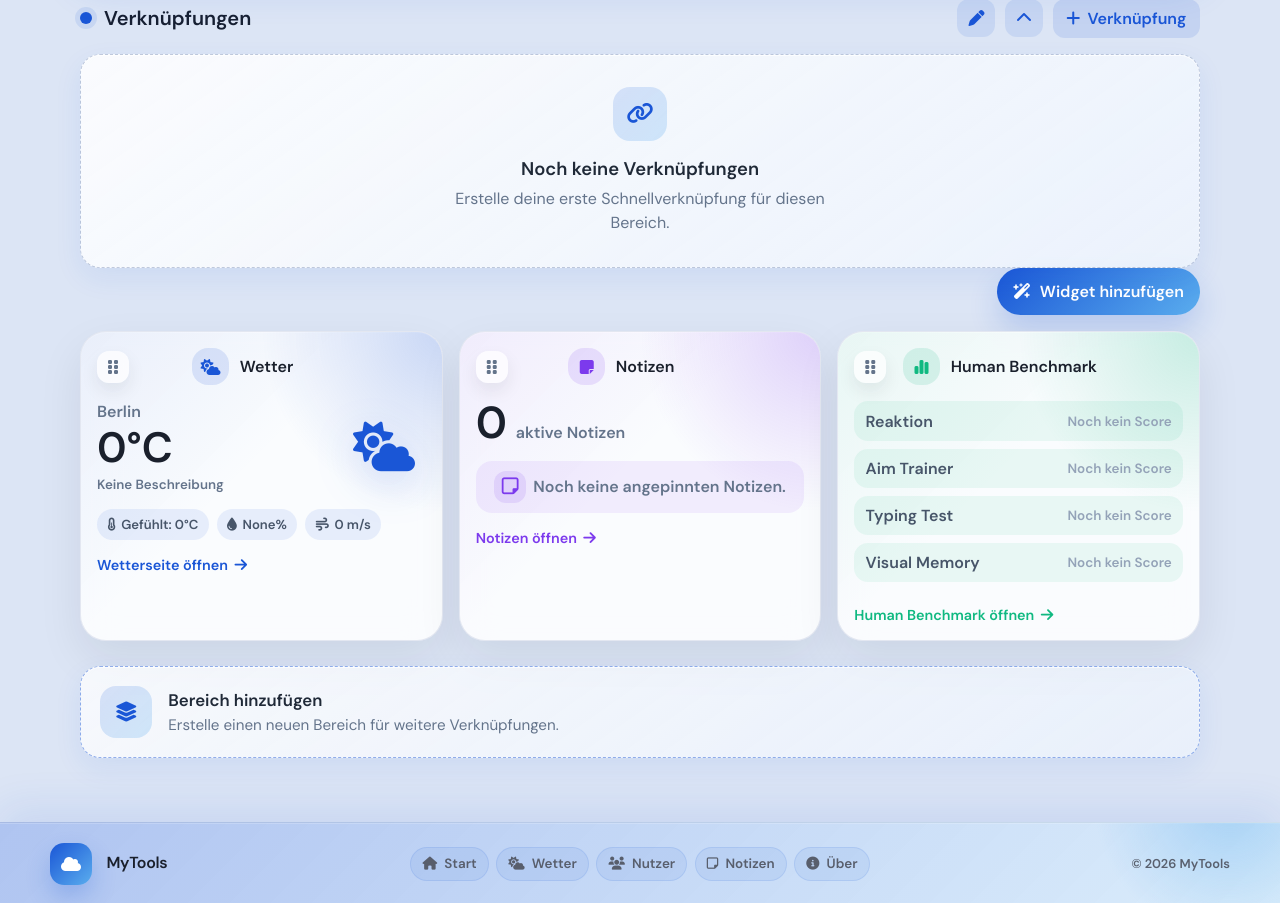
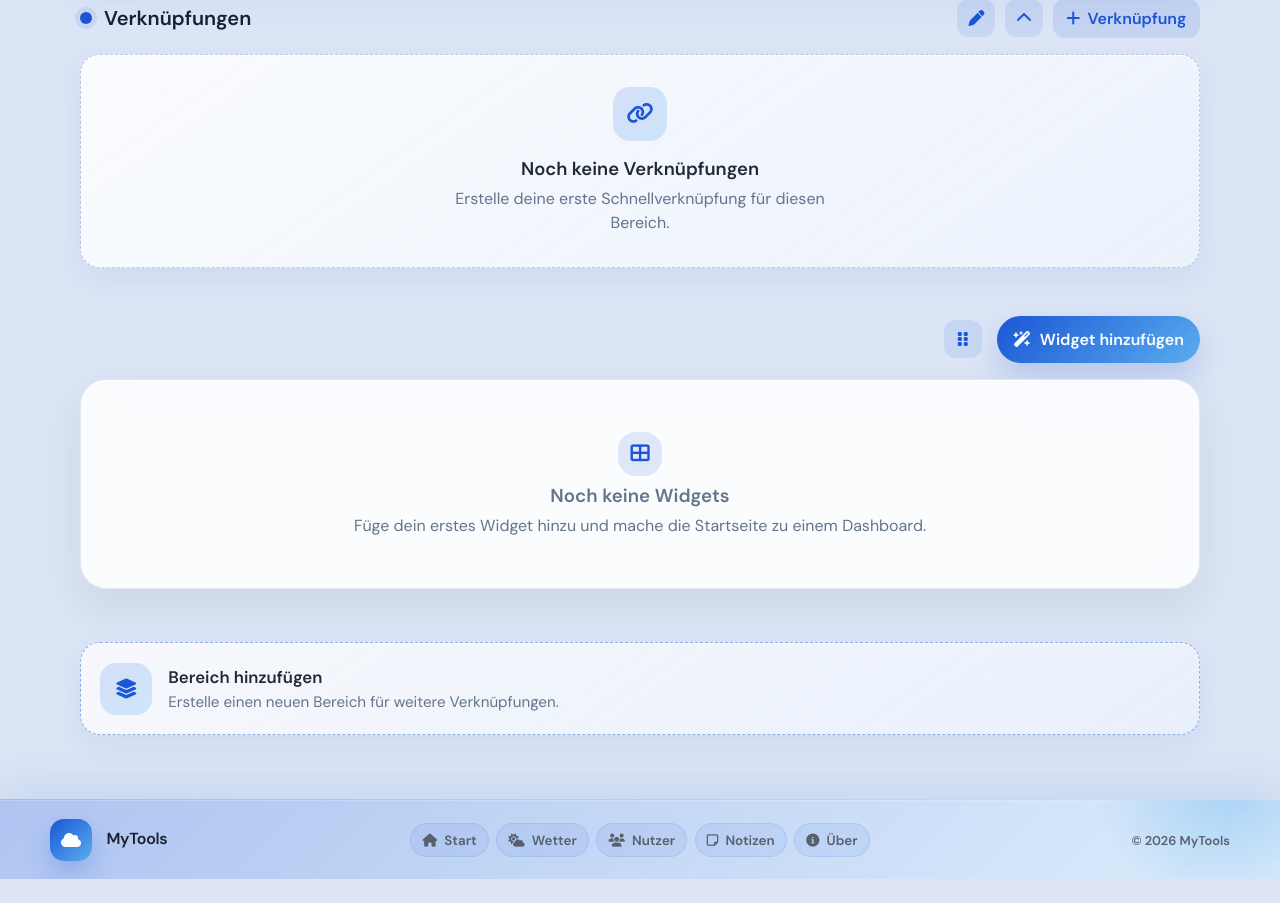
Before and after one commit to YannikFroehlich/MyTools, a Django app: page / in a window 1280 px wide. Shown: the part 215-1118 px from the top of the page. After the commit the page ends 1094 px from the top, so only its background shows below. Run offline with Django 5.2, Linux system fonts and the light colour scheme; the visitor is signed in with stand-in values (Sample User, id 1); data comes from the database, SQL or seed files in the repository; data that the repository does not hold is empty; some libraries are stand-ins or nearby versions.

Commit message:
Fixed some things

```diff
--- a/app/models.py
+++ b/app/models.py
@@ -278,6 +278,24 @@ class HomeWidget(models.Model):
     def __str__(self):
         return f"{self.title} · {self.get_widget_type_display()}"
 
+
+class HomeLayoutPreference(models.Model):
+    user = models.OneToOneField(
+        settings.AUTH_USER_MODEL,
+        on_delete=models.CASCADE,
+        related_name="home_layout_preference",
+    )
+    widget_area_order = models.PositiveIntegerField(default=1)
+    updated_at = models.DateTimeField(auto_now=True)
+
+    class Meta:
+        verbose_name = "Home-Layout-Einstellung"
+        verbose_name_plural = "Home-Layout-Einstellungen"
+
+    def __str__(self):
+        return f"Home-Layout von {self.user}"
+
+
 class HumanBenchmarkScore(models.Model):
     GAME_REACTION = "reaction"
     GAME_AIM = "aim"
--- a/app/static/app/css/home.css
+++ b/app/static/app/css/home.css
@@ -193,6 +193,10 @@
 }
 
 /* ───────────────── SECTIONS ───────────────── */
+
+.primary-shortcuts-wrapper {
+    margin-bottom: clamp(2rem, 4vw, 3rem);
+}
 
 .sections-wrapper {
     position: relative;
@@ -2948,3 +2952,26 @@ body.dark-mode .shortcut-menu-danger:focus-visible i {
         font-size: 0.84rem;
     }
 }
+
+/* ───────────────── MOVABLE HOME LAYOUT ───────────────── */
+
+.sections-wrapper > .home-dashboard {
+    margin-bottom: 0;
+}
+
+.widget-area-drag-handle {
+    flex: 0 0 auto;
+}
+
+.dashboard-header-compact {
+    align-items: center;
+    justify-content: flex-end;
+}
+
+.dashboard-header-compact .widget-area-drag-handle + .add-widget-button {
+    margin-left: 0.2rem;
+}
+
+.home-layout-item.pointer-dragging {
+    max-width: min(1120px, calc(100vw - 2rem));
+}
--- a/app/templates/app/home.html
+++ b/app/templates/app/home.html
@@ -32,15 +32,23 @@
             </form>
 
             <div class="primary-shortcuts-wrapper">
-                {% for section in sections %}
-                    {% if section.name == "Verknüpfungen" %}
+                {% with section=default_section %}
                     {% include 'app/partials/home_section_card.html' %}
-                    {% endif %}
-                {% endfor %}
+                {% endwith %}
             </div>
 
-            <div class="home-dashboard">
+            <div class="sections-wrapper" id="sections-wrapper">
+                {% for item in movable_home_items %}
+                    {% if item.type == "widgets" %}
+                        <div
+                            class="home-dashboard home-layout-item"
+                            data-layout-item-type="widgets"
+                        >
                             <div class="dashboard-header dashboard-header-compact">
+                                <span class="section-drag-handle widget-area-drag-handle" title="{% translate 'Widget-Bereich verschieben' %}" role="button" tabindex="0">
+                                    <i class="fa-solid fa-grip-vertical"></i>
+                                </span>
+
                                 <button type="button" class="add-widget-button" id="open-widget-modal">
                                     <i class="fa-solid fa-wand-magic-sparkles"></i>
                                     {% translate 'Widget hinzufügen' %}
@@ -48,8 +56,8 @@
                             </div>
 
                             <div class="widgets-grid" id="widgets-grid">
-                    {% for item in home_widgets %}
-                        {% with widget=item.widget data=item.data %}
+                                {% for widget_item in home_widgets %}
+                                    {% with widget=widget_item.widget data=widget_item.data %}
                                         <article
                                             class="home-widget widget-color-{{ widget.color }}"
                                             data-widget-id="{{ widget.id }}"
@@ -215,11 +223,10 @@
                                 {% endfor %}
                             </div>
                         </div>
-
-            <div class="sections-wrapper" id="sections-wrapper">
-                {% for section in sections %}
-                    {% if section.name != "Verknüpfungen" %}
+                    {% else %}
+                        {% with section=item.section %}
                             {% include 'app/partials/home_section_card.html' %}
+                        {% endwith %}
                     {% endif %}
                 {% endfor %}
 
@@ -234,7 +241,6 @@
                     </div>
                 </div>
             </div>
-
         </div>
     </section>
 
--- a/app/templates/app/partials/home_section_card.html
+++ b/app/templates/app/partials/home_section_card.html
@@ -1,7 +1,8 @@
 {% load i18n %}
 
 <div
-    class="shortcuts-section section-color-{{ section.color }} {% if section.is_collapsed %}section-collapsed{% endif %}"
+    class="shortcuts-section home-layout-item section-color-{{ section.color }} {% if section.is_collapsed %}section-collapsed{% endif %}"
+    data-layout-item-type="section"
     data-section-id="{{ section.id }}"
     data-section-name="{% if section.name == 'Verknüpfungen' %}{% translate 'Verknüpfungen' %}{% else %}{{ section.name|escape }}{% endif %}"
     {% if section.name == "Verknüpfungen" %}data-is-default-section="true"{% endif %}
--- a/app/views.py
+++ b/app/views.py
@@ -12,7 +12,7 @@ from django.utils.translation import gettext as _
 
 from dotenv import dotenv_values, load_dotenv
 
-from app.models import AvatarCharacter, HomeWidget, HumanBenchmarkHighScore, HumanBenchmarkScore, Shortcut, \
+from app.models import AvatarCharacter, HomeLayoutPreference, HomeWidget, HumanBenchmarkHighScore, HumanBenchmarkScore, Shortcut, \
     ShortcutSection, WeatherLocation
 
 import json
@@ -69,36 +69,6 @@ def signup(request):
         "form": form,
     })
 
-
-def create_default_home_widgets(user):
-    if HomeWidget.objects.filter(user=user).exists():
-        return
-
-    default_widgets = [
-        {
-            "title": _("Wetter"),
-            "widget_type": HomeWidget.WIDGET_WEATHER,
-            "color": "blue",
-            "order": 0,
-        },
-        {
-            "title": _("Notizen"),
-            "widget_type": HomeWidget.WIDGET_NOTES,
-            "color": "purple",
-            "order": 1,
-        },
-        {
-            "title": _("Human Benchmark"),
-            "widget_type": HomeWidget.WIDGET_BENCHMARK,
-            "color": "green",
-            "order": 2,
-        },
-    ]
-
-    HomeWidget.objects.bulk_create([
-        HomeWidget(user=user, **widget_data)
-        for widget_data in default_widgets
-    ])
 
 
 def get_home_weather_data(request, user, widget):
@@ -165,8 +135,6 @@ def get_home_weather_data(request, user, widget):
 
 
 def build_home_widget_data(request, user):
-    create_default_home_widgets(user)
-
     widgets = list(
         HomeWidget.objects
         .filter(user=user, is_enabled=True)
@@ -292,7 +260,36 @@ def home(request):
                     section_id = item.get("id")
                     order = item.get("order", 0)
 
-                    ShortcutSection.objects.filter(id=section_id, user=user).update(order=order)
+                    ShortcutSection.objects.filter(
+                        id=section_id,
+                        user=user,
+                    ).exclude(name="Verknüpfungen").update(order=order)
+
+                ShortcutSection.objects.filter(id=default_section.id, user=user).update(order=0)
+
+                return JsonResponse({"success": True})
+
+            if action == "update_home_layout_order":
+                items = data.get("items", [])
+                layout_preference, layout_created = HomeLayoutPreference.objects.get_or_create(user=user)
+
+                for item in items:
+                    item_type = item.get("type")
+                    order = item.get("order", 1)
+
+                    if item_type == "widgets":
+                        layout_preference.widget_area_order = order
+                        continue
+
+                    if item_type == "section":
+                        section_id = item.get("id")
+                        ShortcutSection.objects.filter(
+                            id=section_id,
+                            user=user,
+                        ).exclude(name="Verknüpfungen").update(order=order)
+
+                layout_preference.save(update_fields=["widget_area_order", "updated_at"])
+                ShortcutSection.objects.filter(id=default_section.id, user=user).update(order=0)
 
                 return JsonResponse({"success": True})
 
@@ -387,7 +384,9 @@ def home(request):
             section_color = request.POST.get("section_color", "blue").strip()
 
             if section_name:
-                max_order = ShortcutSection.objects.filter(user=user).aggregate(Max("order"))["order__max"] or 0
+                layout_preference, layout_created = HomeLayoutPreference.objects.get_or_create(user=user)
+                max_section_order = ShortcutSection.objects.filter(user=user).aggregate(Max("order"))["order__max"] or 0
+                max_order = max(max_section_order, layout_preference.widget_area_order)
 
                 ShortcutSection.objects.create(
                     user=user,
@@ -406,7 +405,8 @@ def home(request):
             section = get_object_or_404(ShortcutSection, id=section_id, user=user)
 
             if section_name:
-                section.name = section_name
+                if section.name != "Verknüpfungen":
+                    section.name = section_name
                 section.color = section_color
                 section.save()
 
@@ -509,18 +509,42 @@ def home(request):
 
             return redirect("home")
 
-    sections = (
+    sections = list(
         ShortcutSection.objects
         .filter(user=user)
         .prefetch_related(Prefetch("shortcuts", queryset=Shortcut.objects.filter(user=user)))
         .order_by("order", "created_at")
     )
 
+    default_section = next((section for section in sections if section.name == "Verknüpfungen"), default_section)
+    custom_sections = [section for section in sections if section.name != "Verknüpfungen"]
+
+    layout_preference, layout_created = HomeLayoutPreference.objects.get_or_create(user=user)
     home_widgets = build_home_widget_data(request, user)
     weather_locations = WeatherLocation.objects.filter(user=user)
 
+    movable_home_items = [
+        {
+            "type": "widgets",
+            "order": layout_preference.widget_area_order,
+        }
+    ]
+
+    movable_home_items.extend(
+        {
+            "type": "section",
+            "section": section,
+            "order": section.order,
+        }
+        for section in custom_sections
+    )
+
+    movable_home_items.sort(key=lambda item: (item["order"], 0 if item["type"] == "widgets" else 1))
+
     return render(request, "app/home.html", {
         "sections": sections,
+        "default_section": default_section,
+        "movable_home_items": movable_home_items,
         "home_widgets": home_widgets,
         "weather_locations": weather_locations,
         "widget_types": [(value, _(label)) for value, label in HomeWidget.WIDGET_CHOICES],
```
Also changed, not shown: app/static/app/js/home.js (+33 -26 lines), app/migrations/0014_homelayoutpreference.py (added). Lines whose indentation alone changed are shown as unchanged.
